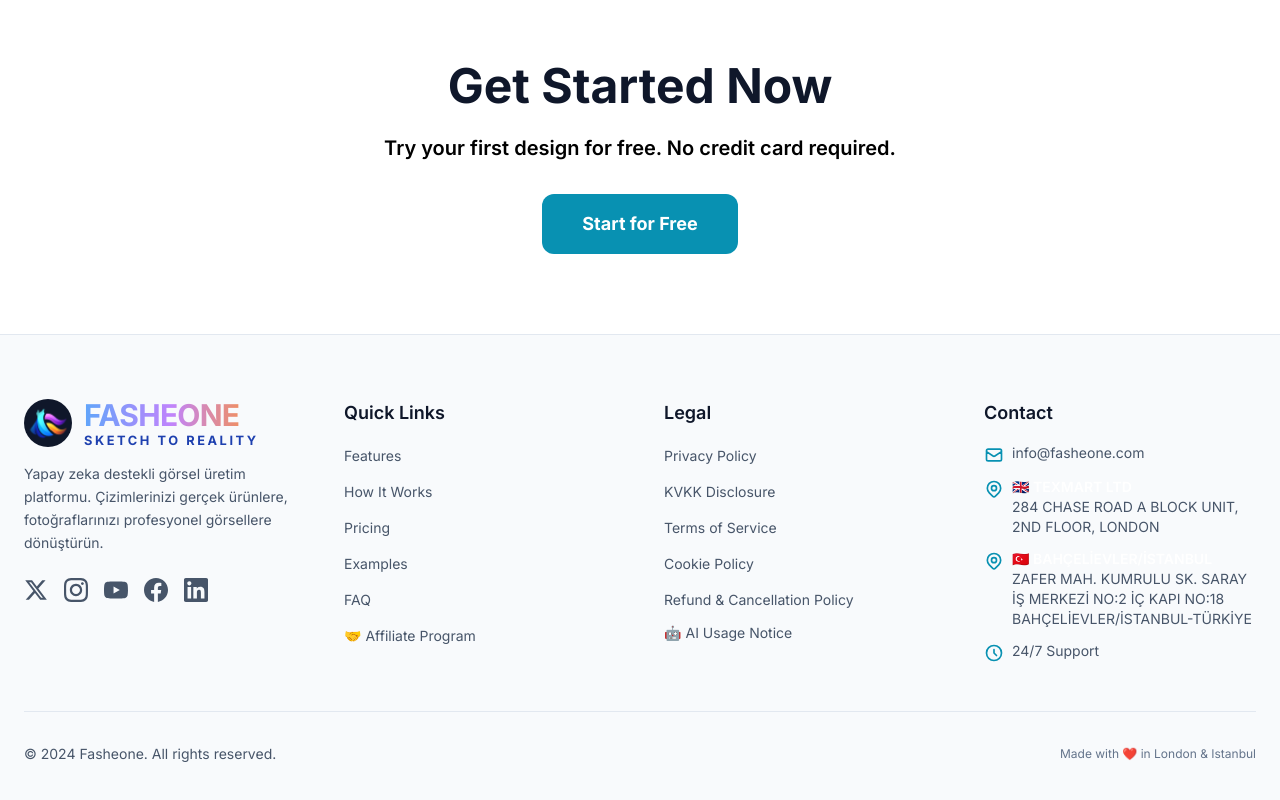
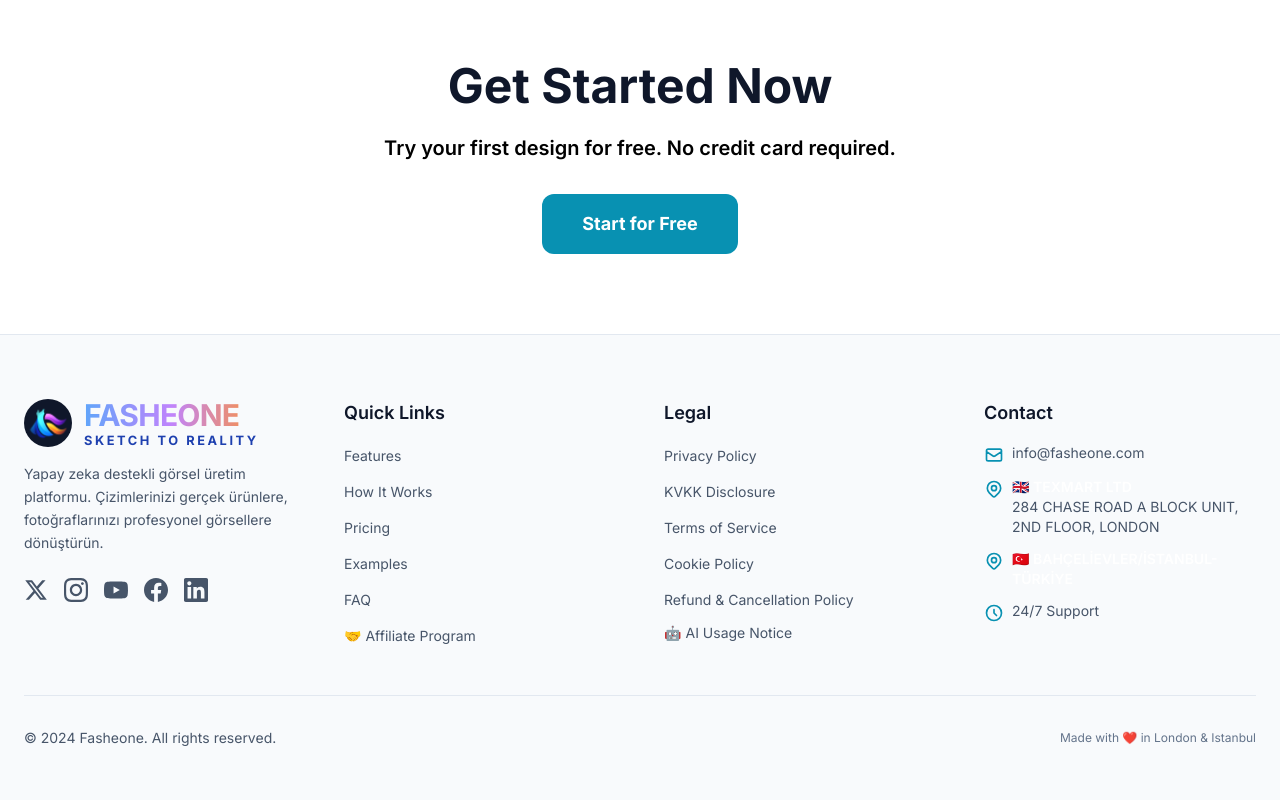
Before and after one commit to hiktan44/cizimdengiyime, a React (Vite) app: page / in a window 1280 px wide. Shown: the part 8405-9205 px from the top of the page. Built offline with nearby package versions, Linux system fonts and the light colour scheme; no server answers; the database is empty.

Commit message:
fix: Türkiye adresi kısaltıldı, sadece BAHÇELİEVLER/İSTANBUL-TÜRKİYE kaldı

```diff
--- a/pages/LandingPage.tsx
+++ b/pages/LandingPage.tsx
@@ -2214,8 +2214,7 @@ export const LandingPage: React.FC<LandingPageProps> = (props) => {
                     <path strokeLinecap="round" strokeLinejoin="round" strokeWidth={2} d="M15 11a3 3 0 11-6 0 3 3 0 016 0z" />
                   </svg>
                   <div className={`${theme === 'dark' ? 'text-slate-400' : 'text-slate-600'} text-sm`}>
-                    <span className="font-semibold text-white block">🇹🇷 BAHÇELİEVLER/İSTANBUL</span>
-                    ZAFER MAH. KUMRULU SK. SARAY İŞ MERKEZİ NO:2 İÇ KAPI NO:18 BAHÇELİEVLER/İSTANBUL-TÜRKİYE
+                    <span className="font-semibold text-white block">🇹🇷 BAHÇELİEVLER/İSTANBUL-TÜRKİYE</span>
                   </div>
                 </li>
                 <li className="flex items-start gap-2">
```
